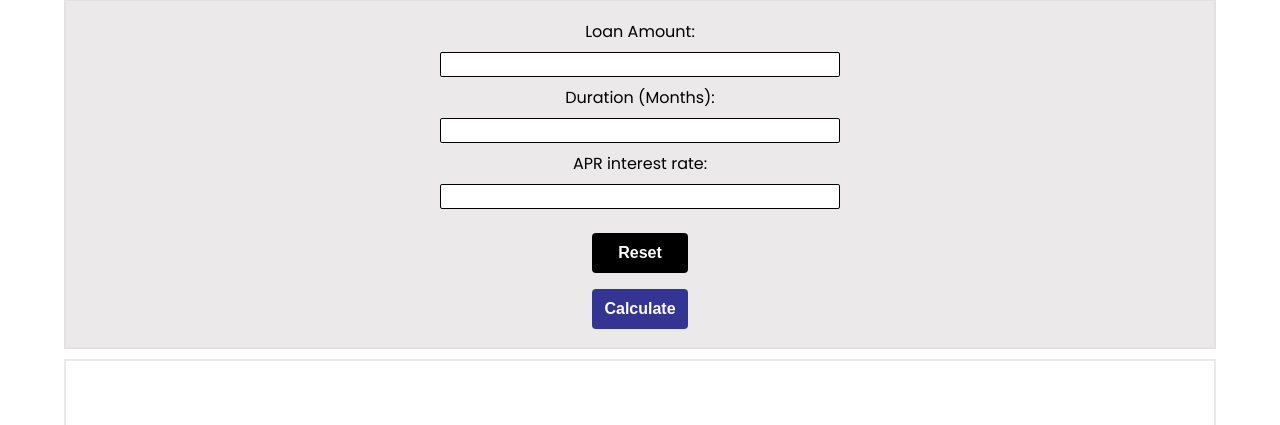
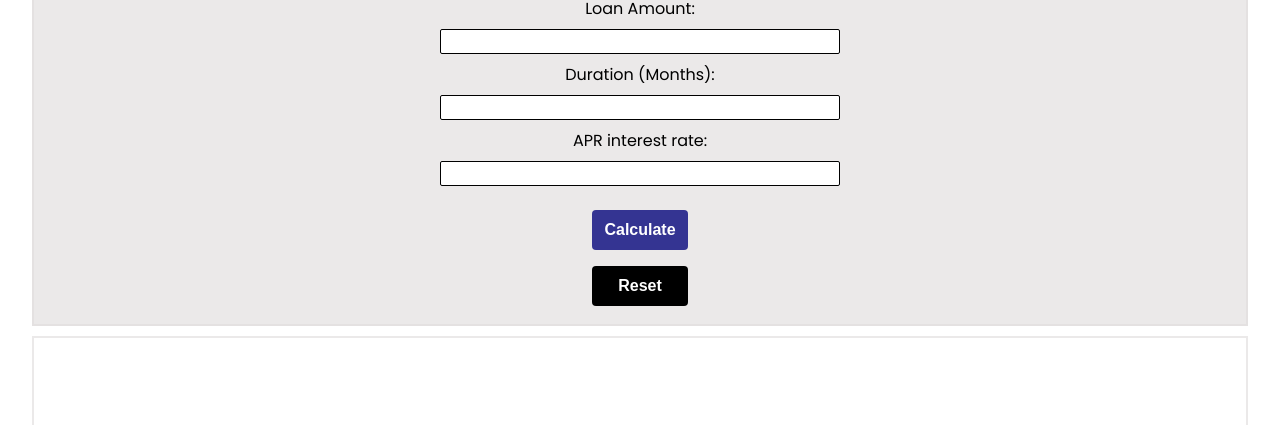
Before and after one commit to seniorbush/Loan_Calculator, a plain HTML site: page index.html in a window 1280 px wide. Shown: the part 294-719 px from the top of the page. Drawn offline with Linux system fonts and the light colour scheme.

Commit message:
html excess whitespace removed

```diff
--- a/index.html
+++ b/index.html
@@ -30,8 +30,8 @@
             <label for="apr">APR interest rate:</label>
             <input id="apr" type="number" required />
             <div class="buttons">
+              <input id="calc" type="submit" value="Calculate" />
               <input id="resetForm" type="button" value="Reset" />
-              <input id="calc" type="submit" value="Calculate" />
             </div>
           </form>
         </section>
--- a/style.css
+++ b/style.css
@@ -1,12 +1,17 @@
+* {
+  box-sizing: border-box;
+}
+
+html,
 body {
-  margin: 0;
-  padding: 4rem;
+  margin: 0 auto !important;
+  padding: 0;
+  overflow-x: hidden;
+}
+body {
+  padding: 2rem;
   font-size: 18px;
   font-family: "Poppins", sans-serif;
-}
-
-* {
-  box-sizing: border-box;
 }
 
 img {
@@ -80,7 +85,7 @@ form {
   width: 6rem;
   font-weight: 600;
   margin-top: 1rem;
-  border: solid 1px grey;
+  text-align: center;
   border-radius: 4px;
 }
 
@@ -160,7 +165,6 @@ tbody tr:nth-child(even) td {
   align-items: center;
 }
 #resetForm {
-  justify-content: space-between;
   height: 2.5rem;
   width: 6rem;
   font-weight: 600;
@@ -230,6 +234,7 @@ tbody tr:nth-child(even) td {
   #apr {
     max-width: 50vw;
   }
+
   thead {
     display: none;
   }
@@ -249,13 +254,14 @@ tbody tr:nth-child(even) td {
     height: 3em;
     text-align: right;
     position: relative;
+    padding-right: 5px;
   }
   table td::before {
     content: attr(data-label);
     position: absolute;
     left: 0;
     width: 50%;
-    padding-left: 15px;
+    padding-left: 5px;
     font-weight: bold;
     text-align: left;
   }
```
